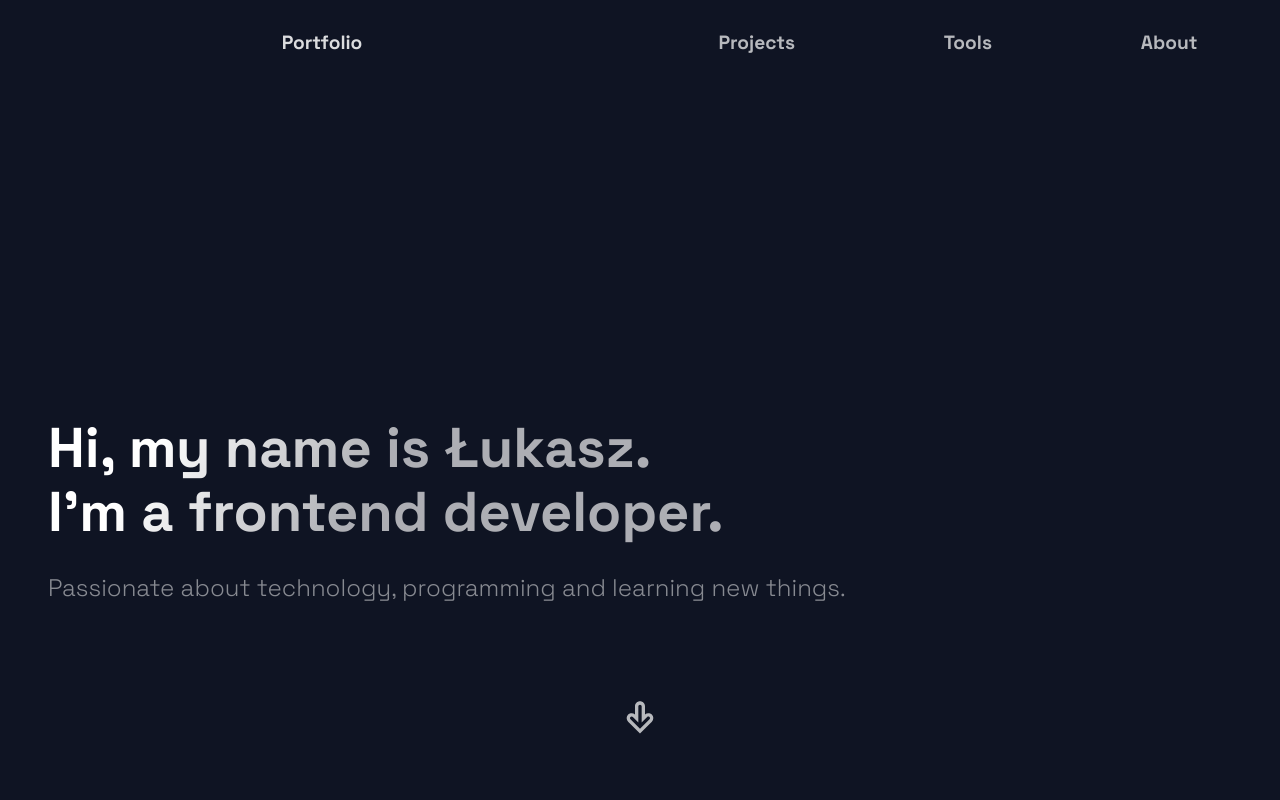
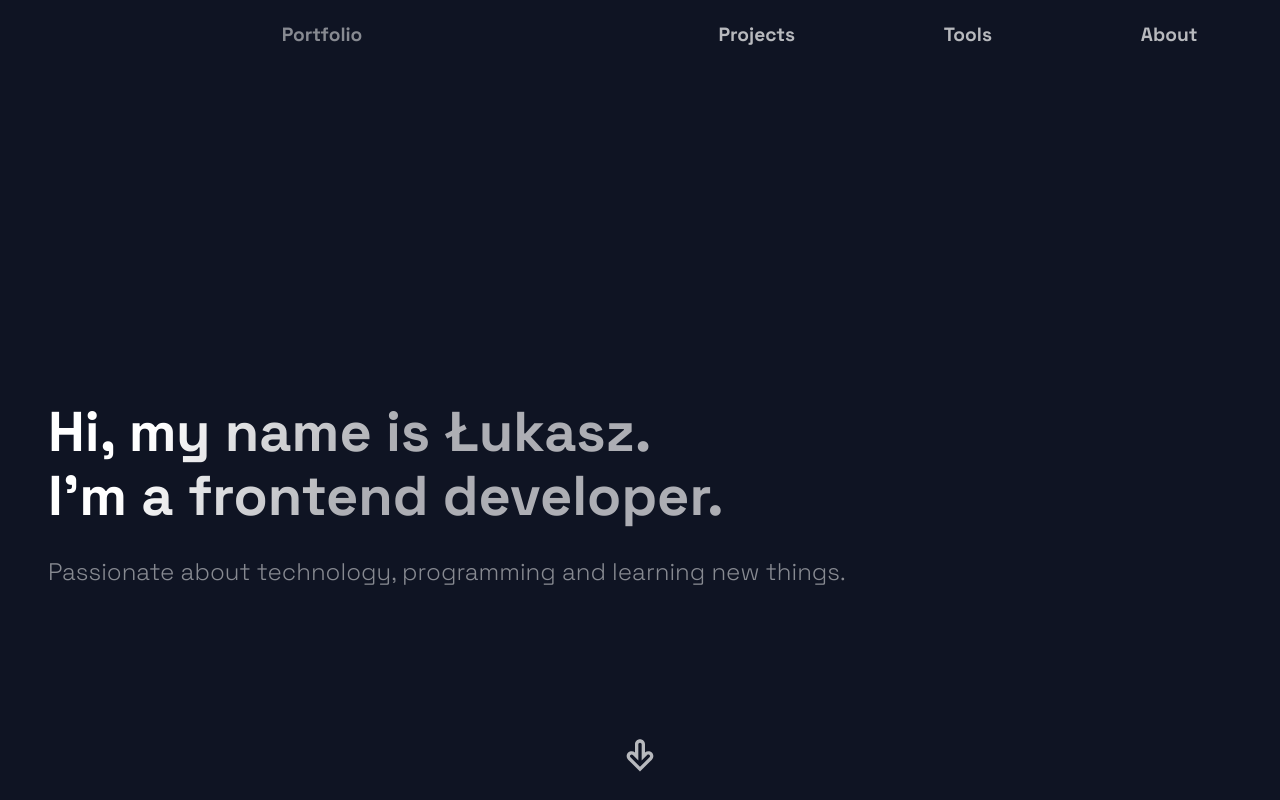
Before and after one commit to lukaszmielczarekdev/my-portfolio, a React (Create React App) app: page / in a window 1280 px wide. Shown: the top 800 px of the page. Built offline with nearby package versions, Linux system fonts and the light colour scheme.

Commit message:
MP-20 global style section adjustments

```diff
--- a/src/components/Hero/Hero.jsx
+++ b/src/components/Hero/Hero.jsx
@@ -9,7 +9,7 @@ import { TiArrowDownOutline } from "react-icons/ti";
 
 const Hero = () => {
   return (
-    <Section column>
+    <Section column hero>
       <WelcomeSection>
         <SectionTitle main center>
           Hi, my name is Łukasz. <br />
--- a/src/components/Hero/HeroStyles.js
+++ b/src/components/Hero/HeroStyles.js
@@ -7,6 +7,7 @@ export const WelcomeSection = styled.div`
   display: flex;
   margin: 0 auto;
   justify-content: center;
+  position: relative;
 
   @media ${(props) => props.theme.breakpoints.smlandscape} {
     justify-content: flex-start;
@@ -19,12 +20,12 @@ export const IconsSection = styled.div`
   align-content: center;
   position: absolute;
   bottom: 3rem;
-  right: 1rem;
-  left: 1rem;
+  left: 0;
+  right: 0;
   justify-content: ${(props) => (props.center ? "center" : "")};
 
   @media ${(props) => props.theme.breakpoints.smlandscape} {
-    bottom: 1rem;
+    bottom: 3rem;
   }
 
   @media ${(props) => props.theme.breakpoints.sm} {
--- a/src/components/NavBar/NavBarStyles.js
+++ b/src/components/NavBar/NavBarStyles.js
@@ -29,12 +29,12 @@ export const NavSection = styled.div`
 export const NavigationTitle = styled.div`
   font-size: 1.2rem;
   font-weight: bold;
-  color: rgba(255, 255, 255, 0.85);
+  color: rgba(255, 255, 255, 0.5);
   transition: 0.4s ease;
-  margin: 1.5rem;
+  margin: 1rem;
   @media ${(props) => props.theme.breakpoints.sm} {
     font-size: 1rem;
-    margin: 1rem;
+    margin: 0.5rem;
   }
 `;
 
@@ -51,7 +51,7 @@ export const NavigationLink = styled.a`
   font-weight: bold;
   color: rgba(255, 255, 255, 0.7);
   transition: 0.4s ease;
-  margin: 1.5rem;
+  margin: 1rem;
   &:hover {
     color: white;
     opacity: 1;
@@ -59,6 +59,6 @@ export const NavigationLink = styled.a`
   }
   @media ${(props) => props.theme.breakpoints.sm} {
     font-size: 1rem;
-    margin: 1rem;
+    margin: 0.5rem;
   }
 `;
--- a/src/styles/globalComponentsStyles.js
+++ b/src/styles/globalComponentsStyles.js
@@ -4,7 +4,6 @@ export const Section = styled.section`
   display: ${(props) => (props.grid ? "grid" : "flex")};
   flex-direction: ${(props) => (props.column ? "column" : "row")};
   padding: ${(props) => (props.nopadding ? "0" : "3rem")};
-  margin: 0 auto;
   box-sizing: content-box;
   grid-template-columns: 1fr 1fr;
 
@@ -17,6 +16,11 @@ export const Section = styled.section`
     padding: ${(props) => (props.nopadding ? "0" : "1rem")};
     width: calc(100vw - 2rem);
     flex-direction: column;
+  }
+
+  @media ${(props) => props.theme.breakpoints.smlandscape} {
+    padding-top: ${(props) => (props.hero ? "1rem" : "")};
+    justify-content: flex-start;
   }
 `;
 
```
